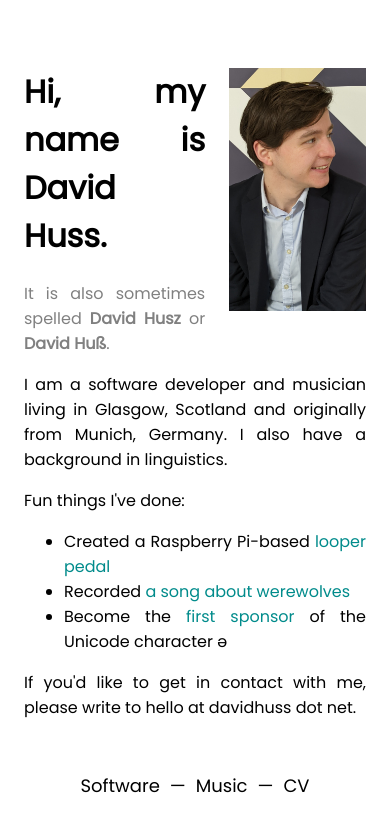
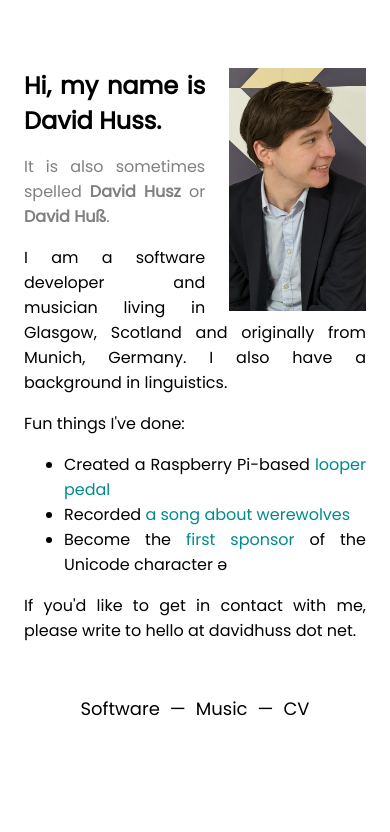
Before and after one commit to davidhusz/davidhusz.com, a plain HTML site: page index.html in a window 390 px wide. Drawn offline with Linux system fonts and the light colour scheme.

Commit message:
Improve mobile appearance

```diff
--- a/index.html
+++ b/index.html
@@ -7,6 +7,7 @@
 	<head>
 		<meta charset="utf-8">
 		<title>David Huss</title>
+		<meta name="viewport" content="width=device-width, initial-scale=1, shrink-to-fit=no">
 		<style>
 			/* font
 			 * - Downloaded from Google Fonts
@@ -32,6 +33,11 @@
 				text-align: justify;
 			}
 			/* main section */
+			@media (max-width: 800px) {
+				h1 {
+					font-size: x-large
+				}
+			}
 			img {
 				width: min(14em, 40%);
 				margin-left: 1.5em;
```
